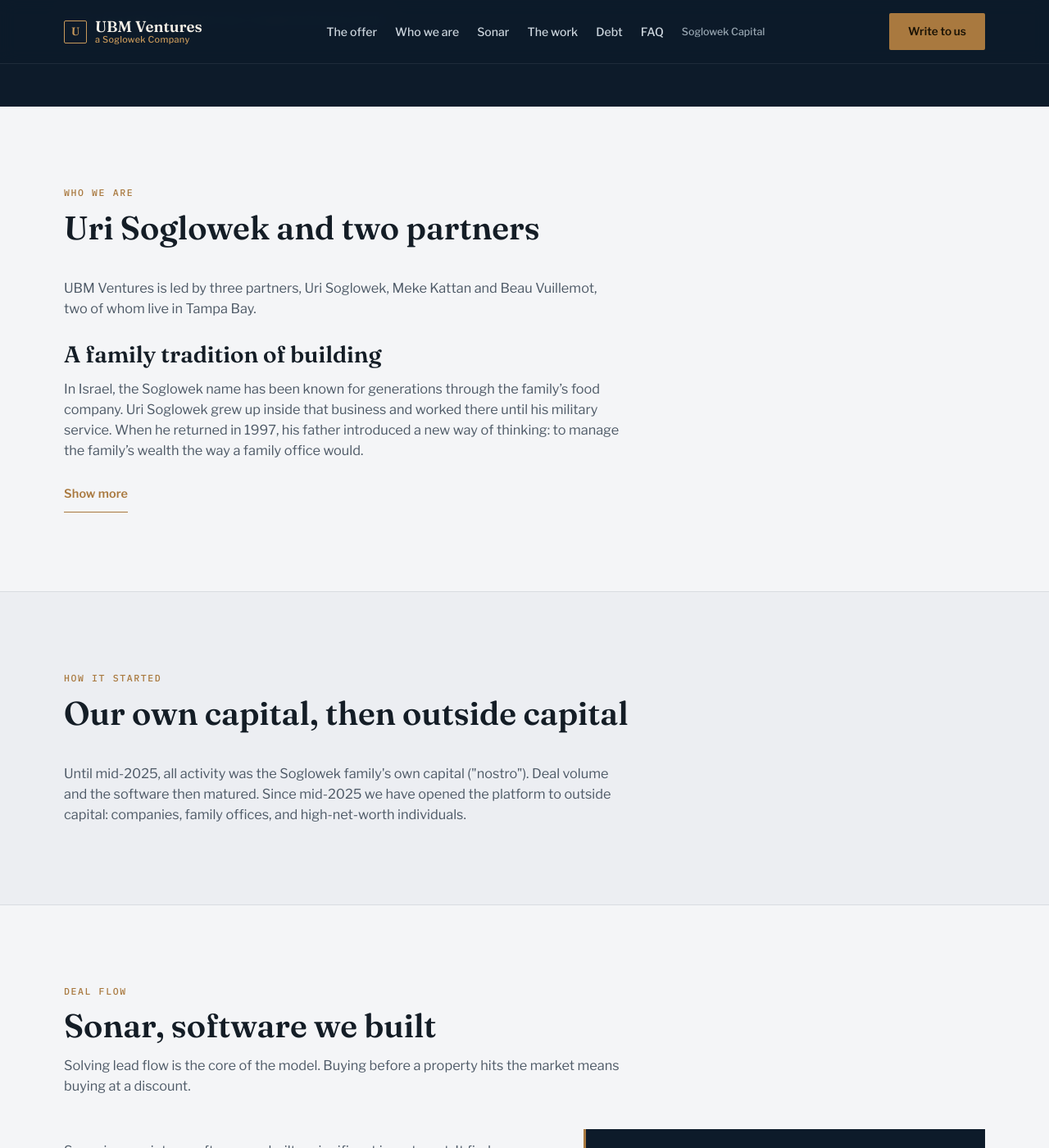
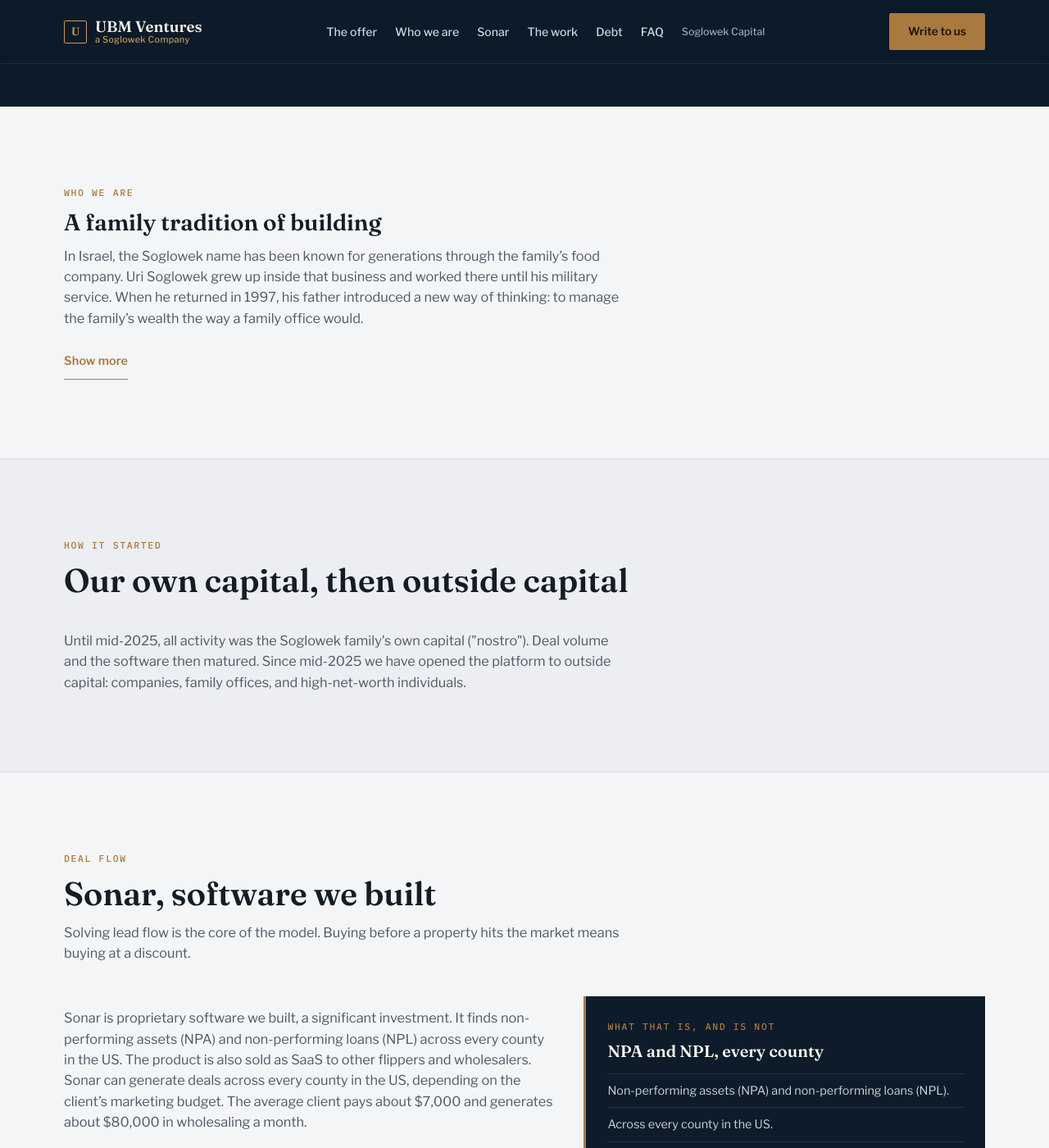
Before and after one commit to urisoglowek-ui/real_estate, a Jekyll site: the page built from investors.html, in a window 1280 px wide and 1400 px high, scrolled down 1803 px. Shown: the whole window at 82% size. Built offline with Jekyll 4.4.1, drawn with Linux system fonts in a browser that asks for light colours.

Commit message:
Remove the partners heading from Who we are.
The eyebrow and Uri's story stay. The heading and the partners sentence are gone from that section.

Co-authored-by: urisoglowek-ui <urisoglowek-ui@users.noreply.github.com>

```diff
--- a/investors.html
+++ b/investors.html
@@ -85,6 +85,7 @@ nav.links a.quiet{font-size:.78rem;color:#9aa8b3}
 .hero .lede{margin-top:22px;max-width:640px;font-size:1.12rem;color:#d7dde2;line-height:1.65}
 .hero-ctas{display:flex;gap:14px;margin-top:32px;flex-wrap:wrap}
 #who h3{font-size:clamp(1.35rem,2.4vw,1.75rem);margin:28px 0 0}
+#who h3:first-of-type{margin-top:12px}
 #who .pull{margin:32px 0 8px;max-width:16em;font-family:"Fraunces",Georgia,serif;font-size:clamp(1.5rem,3vw,2rem);line-height:1.2;color:var(--ink);border-left:3px solid var(--gold);padding:4px 0 4px 18px}
 #who .more{margin-top:18px;border:0;padding:0}
 #who .more summary{display:inline-flex;align-items:center;min-height:44px;width:auto;padding:0;border-bottom:1px solid var(--gold);color:var(--gold);font-family:"Libre Franklin",sans-serif;font-size:.9rem;font-weight:600;letter-spacing:.01em;cursor:pointer;list-style:none}
@@ -272,12 +273,8 @@ section[id]{scroll-margin-top:76px}
 
   <section id="who">
     <div class="wrap">
-      <div class="head reveal">
+      <div class="reveal">
         <div class="eyebrow">Who we are</div>
-        <h2>Uri Soglowek and two partners</h2>
-      </div>
-      <div class="reveal">
-        <p class="prose">UBM Ventures is led by three partners, Uri Soglowek, Meke Kattan and Beau Vuillemot, two of whom live in Tampa Bay.</p>
         <h3>A family tradition of building</h3>
         <p class="prose">In Israel, the Soglowek name has been known for generations through the family’s food company. Uri Soglowek grew up inside that business and worked there until his military service. When he returned in 1997, his father introduced a new way of thinking: to manage the family’s wealth the way a family office would.</p>
         <details class="more">
```
